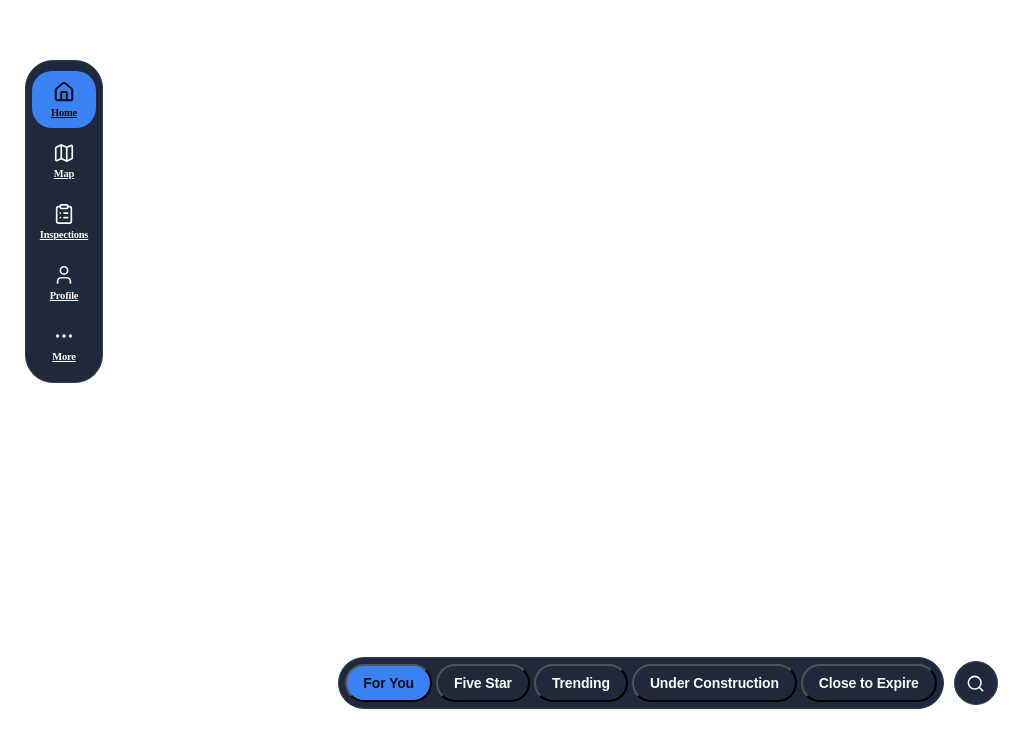
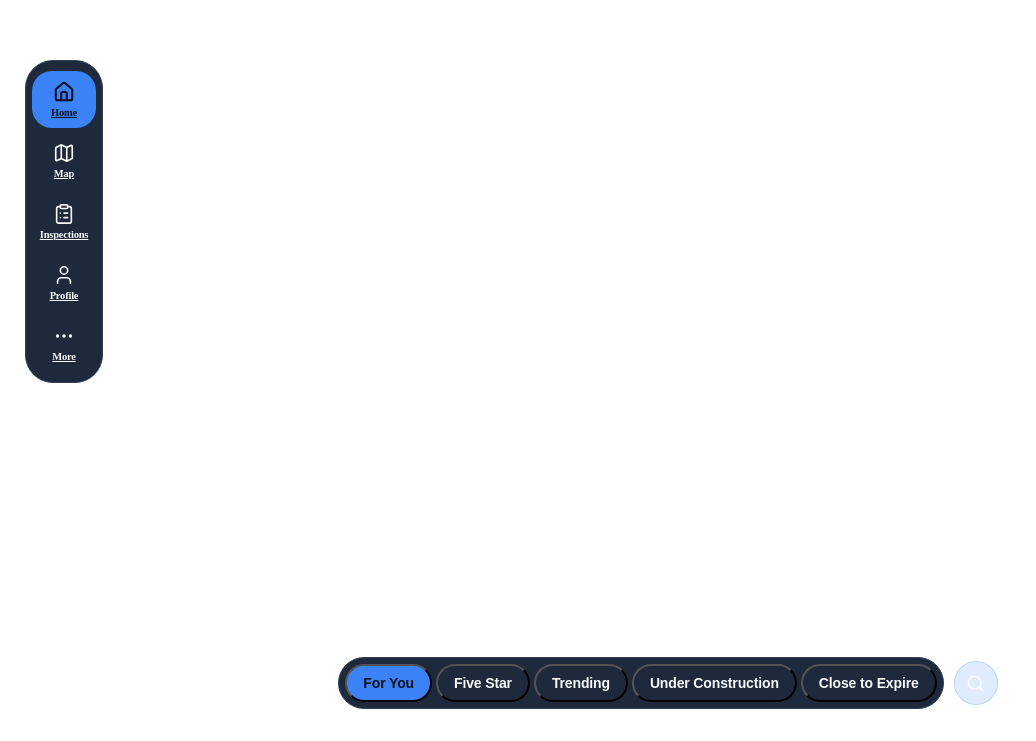
Before and after one commit to micvic1972/housing, a Next.js app in the folder apps/client/: page / in a window 1280 px wide. Shown: the part 211-952 px from the top of the page, without its empty margins (0-1036 px from the left). Built offline with nearby package versions, Linux system fonts and the light colour scheme.

Commit message:
update styling for bottom navigation and discovery tabs

```diff
--- a/apps/client/app/components/home/DiscoveryTabs.module.css
+++ b/apps/client/app/components/home/DiscoveryTabs.module.css
@@ -25,6 +25,7 @@
   border-radius: 999px;
   overflow-x: auto;
   -webkit-overflow-scrolling: touch;
+  touch-action: pan-x;
   scrollbar-width: none;
   min-width: 0;
   background: var(--surface);
@@ -45,6 +46,7 @@
   white-space: nowrap;
   color: var(--text);
   background-color: transparent;
+  touch-action: manipulation;
   transition: background-color 0.15s ease, color 0.15s ease, transform 0.1s ease;
 }
 .tab[aria-selected="true"] {
@@ -54,7 +56,6 @@
 .tab:active {
   transform: scale(0.95);
 }
-
 .searchBtn {
   flex: none;
   width: 44px;
@@ -63,8 +64,9 @@
   place-items: center;
   border-radius: 50%;
   color: var(--text);
-  background: var(--surface);
-  border: 1px solid var(--border);
+  background: var(--primary-tint);
+  border: 1px solid var(--soft-line);
+  touch-action: manipulation;
   transition: transform 0.1s ease;
 }
 .searchBtn:active {
--- a/apps/client/app/components/layout/BottomNav.module.css
+++ b/apps/client/app/components/layout/BottomNav.module.css
@@ -1,5 +1,7 @@
 .bar {
   position: relative;
+  pointer-events: auto; /* the missing piece — .navSlot around it is intentionally pointer-events: none */
+  touch-action: manipulation;
   display: flex;
   align-items: center;
   gap: 2px;
```
